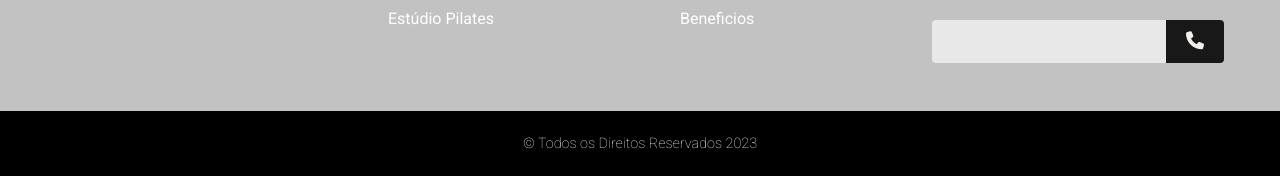
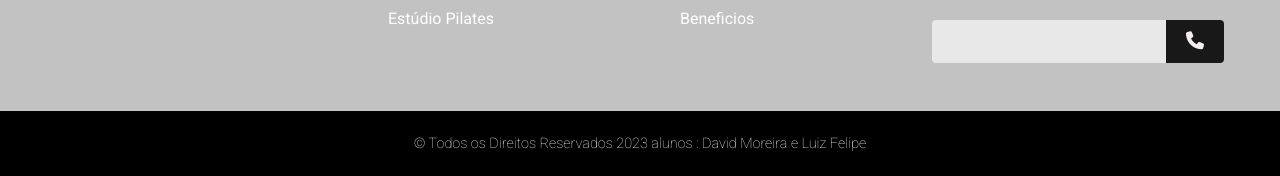
Before and after one commit to Daviixd/fisioNassau, a plain HTML site: page aulas.html in a window 1280 px wide. Shown: the part 1052-1228 px from the top of the page. Drawn offline with nearby package versions, Linux system fonts and the light colour scheme.

Commit message:
Update aulas.html

```diff
--- a/aulas.html
+++ b/aulas.html
@@ -155,7 +155,7 @@
 
             <div id="footer_copyright">
                 &#169
-                Todos os Direitos Reservados 2023
+                Todos os Direitos Reservados 2023 alunos : David Moreira e Luiz Felipe
             </div>
         </footer>
         <script src="modal.js"></script>
```
